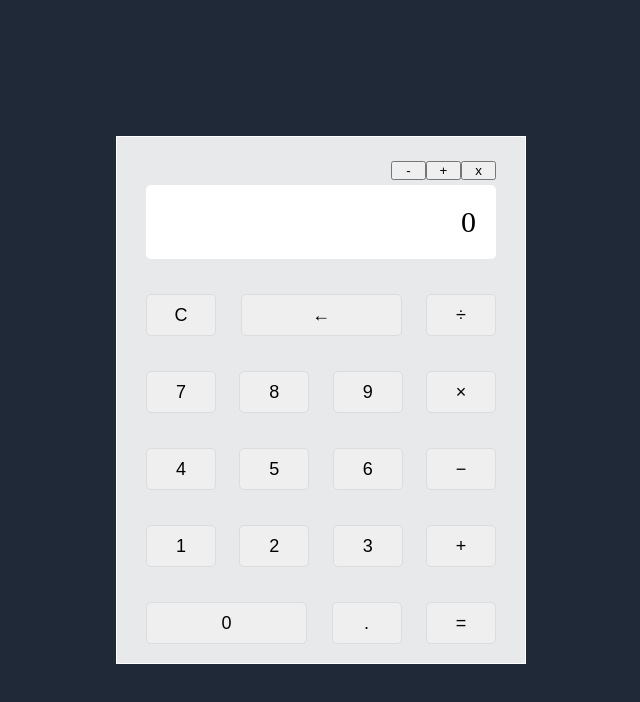
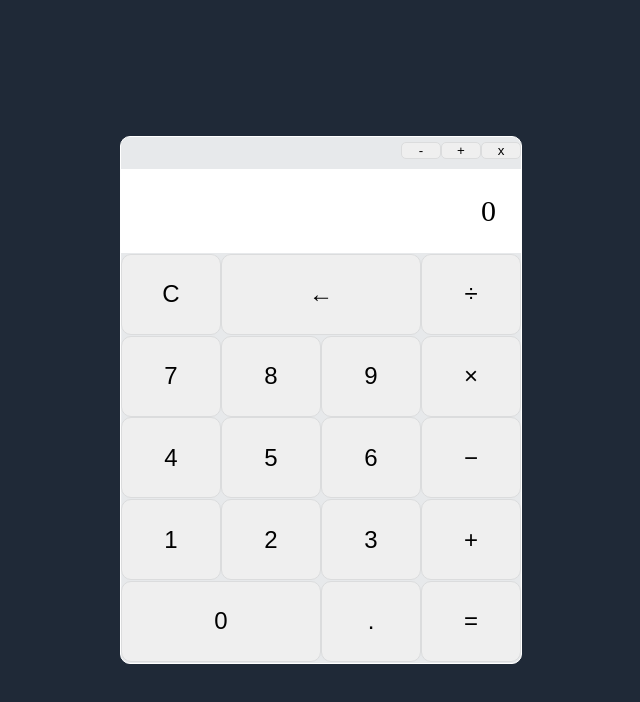
Before and after one commit to hphn16/calculator, a plain HTML site: page index.html in a window 1280 px wide. Shown: the whole page, without its empty margins (319-959 px from the left). Drawn offline with Linux system fonts and the light colour scheme.

Commit message:
some small changes

```diff
--- a/style.css
+++ b/style.css
@@ -22,42 +22,45 @@ body {
 .navi {
     display: flex;
     justify-content: flex-end;
+    margin-bottom: 5px;
 }
 
 .nav-button {
     flex-basis: 10%;
+    margin-top: 5px;
     margin-bottom: 5px;
+    border: 1px solid #dbdcdd;
+    border-radius: 5px;
 }
 
 .container {
     background-color: #e7e9eb;
+    border-radius: 10px;
     border: solid 1px #fff;
     flex-basis: 25em;
     height: 33em;
-    padding: 1.5em 1.8em;
 }
 
 .screen {
     background-color: #fff;
-    border-radius: 5px;
     font-size: 30px;
     text-align: right;
-    padding: 20px;
+    padding: 25px;
     overflow: auto;
-    width: 350px;
+    width: 400px;
 }
 
 .button-row {
     display: flex;
     justify-content: space-between;
-    margin: 10% 0;
+    margin-top: 0.2%;
 }
 
 .n-button {
-    flex-basis: 20%;
-    font-size: 18px;
-    height: 42px;
-    border-radius: 5px;
+    flex-basis: 25%;
+    font-size: 24px;
+    height: 81px;
+    border-radius: 10px;
     border: 1px solid #dbdcdd;
 }
 
@@ -78,5 +81,5 @@ body {
 }
 
 .wide {
-    flex-basis: 46%;
+    flex-basis: 50%;
 }
```
